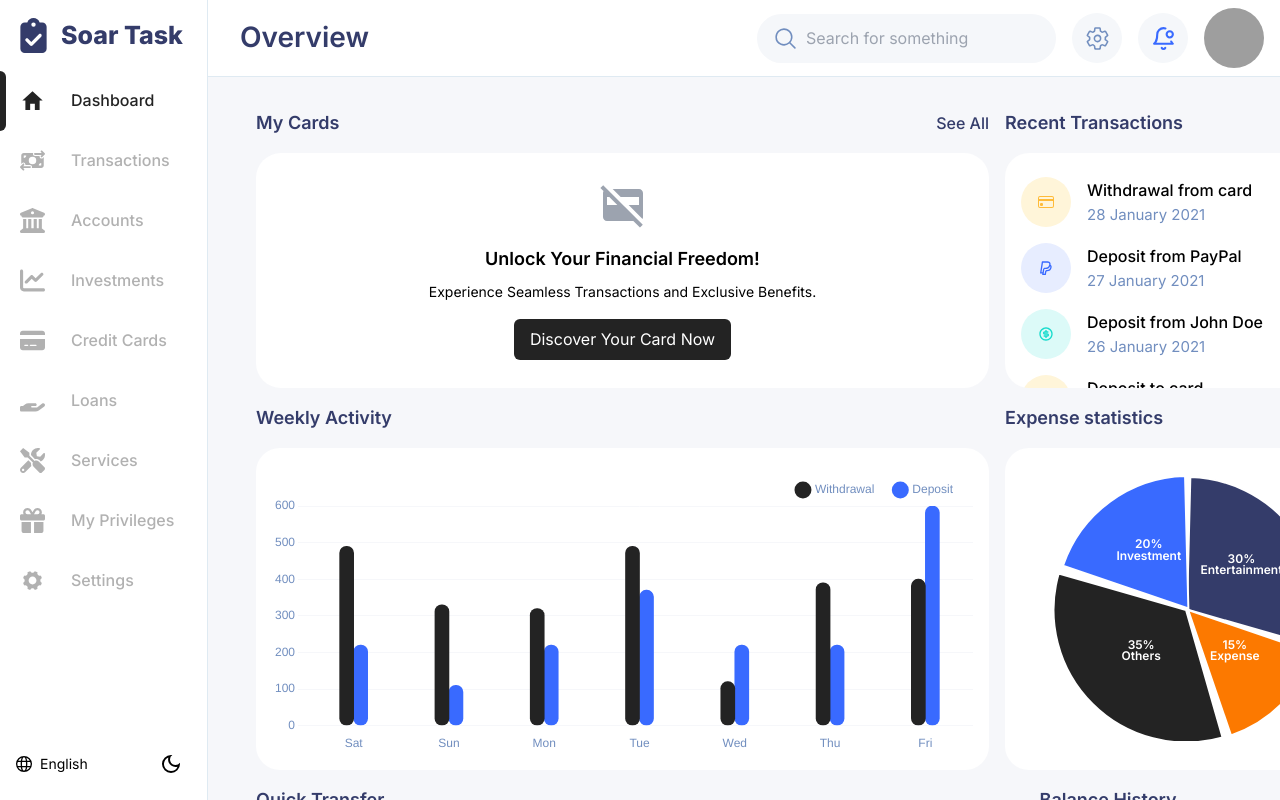
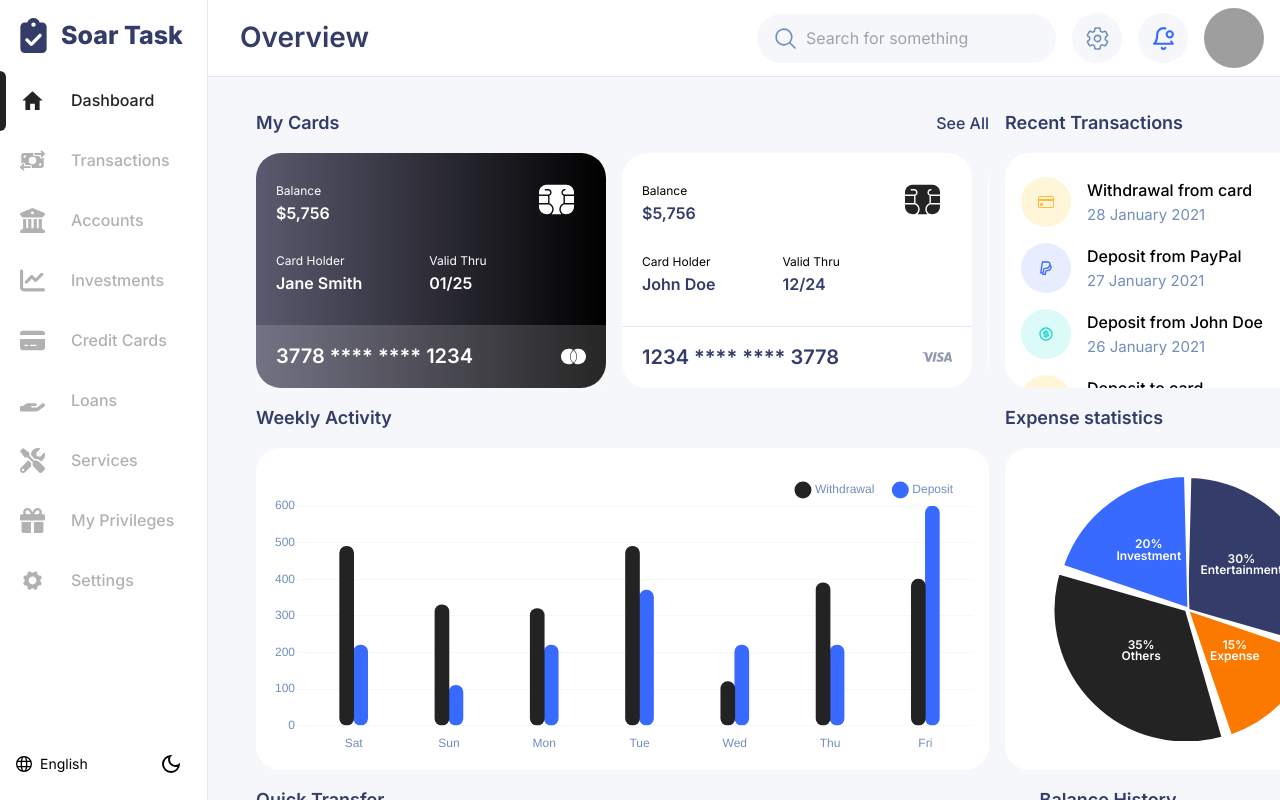
Before and after one commit to mubashir-irfan/soar_assessment_poc, a React (Create React App) app: page / in a window 1280 px wide. Built offline with nearby package versions, Linux system fonts and the light colour scheme; grey boxes are pictures that could not be loaded.

Commit message:
transactions list empty view
Signed-off-by: Muhammad Mubashir Irfan <mubashir.irfan37@gmail.com>

```diff
--- a/src/Dashboard/Dashboard.tsx
+++ b/src/Dashboard/Dashboard.tsx
@@ -1,12 +1,12 @@
 import { useEffect, useState } from 'react';
-import { useTranslation } from 'react-i18next';
+import { Trans, useTranslation } from 'react-i18next';
 import { Card, CardChip, SlicedPieChart, TextButton, TransactionEntry } from '../components';
 import { mockDataService } from '../services/mockData';
 import { BalanceHistory, BankingCard, Contact, ExpenseStatistic, Transaction, WeeklyActivity } from '../types';
 import BalanceHistoryChart from './BalanceHistoryChart';
 import QuickTransferWidget from './QuickTransferWidget';
 import WeeklyActivitBarChart from './WeeklyActivityBarChart';
-import { CardsEmpty, CardSkeleton } from '../components/skeletons';
+import { CardsEmpty, CardSkeleton, TransactionEntrySkeleton, TransactionsEmpty } from '../components/skeletons';
 
 function Dashboard() {
   const { t } = useTranslation();
@@ -16,23 +16,32 @@ function Dashboard() {
   const [isCardsLoading, setIsCardsLoading] = useState<boolean>(true);
 
   const [transactions, setTransactions] = useState<Transaction[]>([]);
+  const [isTransactionsLoading, setIsTransactionsLoading] = useState<boolean>(true);
+
   const [weeklyActivity, setWeeklyActivity] = useState<WeeklyActivity>();
   const [expenseStatistics, setExpenseStatistics] = useState<ExpenseStatistic[]>([]);
   const [contacts, setContacts] = useState<Contact[]>([]);
   const [balanceHistory, setBalanceHistory] = useState<BalanceHistory>();
 
+  // These all would be replaced by useGet wrapping React Query
   useEffect(() => {
     mockDataService.getBankingCards().then((cards: BankingCard[]) => {
       setCards(cards);
       setIsCardsLoading(false);
     });
-    mockDataService.getTransactions().then(setTransactions);
+
+    mockDataService.getTransactions().then((transactions: Transaction[]) => {
+      setTransactions(transactions);
+      setIsTransactionsLoading(false)
+    });
+
     mockDataService.getWeeklyActivity().then(setWeeklyActivity);
     mockDataService.getExpenseStatistics().then(setExpenseStatistics);
     mockDataService.getContacts().then(setContacts);
     mockDataService.getBalanceHistory().then(setBalanceHistory);
   }, []);
 
+  console.log('pre render', transactions)
   return (
     <div className="h-full grid grid-rows-[auto,auto,1fr] gap-4 p-4">
       {/* First row: Cards and Recent Transactions */}
@@ -44,7 +53,7 @@ function Dashboard() {
               <h2 className="text-lg text-soar font-semibold">{t('dashboard.myCards')}</h2>
               <TextButton ariaLabel={t('dashboard.seeAll')}>{t('dashboard.seeAll')}</TextButton>
             </div>
-            <div className="flex overflow-x-auto max-w-full no-scrollbar-h-[13.375rem] lg:h-[14.6875rem]">
+            <div className="flex overflow-x-auto max-w-full no-scrollbar-h-[13.375rem] lg:h-[14.6875rem] no-scrollbar">
               {!isCardsLoading ?
                 cards.length ?
                   cards.map((card, index) => (
@@ -60,8 +69,10 @@ function Dashboard() {
         {/* Recent Transactions Section */}
         <section className="">
           <h2 className="text-soar text-lg font-semibold">{t('dashboard.recentTransactions')}</h2>
-          <div className="mt-4 bg-white rounded-[1.5rem] p-4 max-h-[13.375rem] lg:max-h-[14.6875rem] overflow-y-auto no-scrollbar max-w-full">
-            {transactions.map((transaction, index) => (
+          <div className="mt-4 bg-white rounded-[1.5rem] p-4 h-[13.375rem] max-h-[13.375rem] lg:h-[14.6875rem] lg:max-h-[14.6875rem] overflow-y-auto no-scrollbar max-w-full">
+            {
+              !isTransactionsLoading ?
+                transactions.length ? transactions.map((transaction, index) => (
                   <TransactionEntry
                     key={index}
                     date={transaction.date}
@@ -69,7 +80,13 @@ function Dashboard() {
                     amount={transaction.amount}
                     type={transaction.type}
                   />
-            ))}
+                )) : <TransactionsEmpty />
+                :<div className='flex flex-col justify-between h-full'>
+                   <TransactionEntrySkeleton />
+                   <TransactionEntrySkeleton />
+                   <TransactionEntrySkeleton />
+                </div>
+            }
           </div>
         </section>
       </div>
--- a/src/components/Button.tsx
+++ b/src/components/Button.tsx
@@ -14,7 +14,7 @@ function Button({ label, onClick, type = 'button', disabled, className }: Button
       type={type}
       onClick={onClick}
       disabled={disabled}
-      className={`bg-active text-text-light py-2 px-12 rounded-lg font-medium transition-colors duration-200 ${
+      className={`bg-controls-primary text-text-light py-2 px-12 rounded-lg font-medium transition-colors duration-200 ${
         disabled ? 'opacity-50 cursor-not-allowed' : 'hover:bg-gray-800'
       } ${className}`}
     >
--- a/src/components/skeletons/CardsEmpty.tsx
+++ b/src/components/skeletons/CardsEmpty.tsx
@@ -10,7 +10,7 @@ function EmptyCard() {
       <MdCreditCardOff size={48} className="text-gray-400 mb-4" />
       <p className="text-lg font-semibold mb-2">{t('dashboard.emptyCards.unlockFinancialFreedom')}</p>
       <p className="text-sm mb-4">{t('dashboard.emptyCards.experienceSeamlessTransactions')}</p>
-      <Link to="/dashboard" className="bg-active text-white px-4 py-2 rounded-md hover:bg-soar-dark transition-colors">
+      <Link to="/dashboard" className="bg-controls-primary text-white px-4 py-2 rounded-md hover:bg-soar-dark transition-colors">
         {t('dashboard.emptyCards.discoverYourCard')}
       </Link>
     </div>
--- /dev/null
+++ b/src/components/skeletons/TransactionEntrySkeleton.tsx
@@ -0,0 +1,14 @@
+
+function TransactionEntrySkeleton() {
+  return (
+    <div className="flex items-center gap-4 py-1 animate-pulse">
+      <div className="w-[3.4375rem] h-[3.4375rem] sm:w-[3.125rem] sm:h-[3.125rem] rounded-full bg-gray-300 dark:bg-gray-600 flex items-center justify-center">
+        <div className="w-5 h-5 sm:w-7 sm:h-7 bg-gray-400 dark:bg-gray-500 rounded-full"></div>
+      </div>
+      <div className="ms-auto h-4 bg-gray-300 dark:bg-gray-600 rounded w-1/5"></div>
+      <div className="ms-auto h-4 bg-gray-300 dark:bg-gray-600 rounded w-1/5"></div>
+    </div>
+  );
+}
+
+export default TransactionEntrySkeleton;
--- /dev/null
+++ b/src/components/skeletons/TransactionsEmpty.tsx
@@ -0,0 +1,21 @@
+import React from 'react';
+import { useTranslation } from 'react-i18next';
+import { RiFileListLine } from 'react-icons/ri';
+import { Link } from 'react-router-dom';
+
+function TransactionsEmpty() {
+  const { t } = useTranslation();
+
+  return (
+    <div className="flex flex-col items-center justify-center px-4 py-2 rounded-[1rem] sm:rounded-[1.5625rem] bg-white text-secondary border border-border-light text-center">
+      <RiFileListLine size={48} className="text-gray-400 mb-4" />
+      <p className="text-lg font-medium mb-2">{t('dashboard.transactionsEmpty.noTransactions')}</p>
+      <p className="text-sm mb-4 text-text-secondary">{t('dashboard.transactionsEmpty.transactionsWillShowHere')}</p>
+      <Link to="/dashboard" className="bg-controls-primary text-white px-4 py-2 rounded-md hover:bg-soar-dark transition-colors">
+        {t('dashboard.transactionsEmpty.sendMoney')}
+      </Link>
+    </div>
+  );
+}
+
+export default TransactionsEmpty;
--- a/src/components/skeletons/index.ts
+++ b/src/components/skeletons/index.ts
@@ -1,2 +1,4 @@
 export {default as CardSkeleton} from './CardSkeleton'
 export {default as CardsEmpty} from './CardsEmpty';
+export {default as TransactionEntrySkeleton} from './TransactionEntrySkeleton';
+export {default as TransactionsEmpty} from './TransactionsEmpty';
--- a/src/design-system/index.js
+++ b/src/design-system/index.js
@@ -17,6 +17,9 @@ module.exports = {
       light: '#FFFFFF',
       dark: '#232323',
       error: '#EF4444',
+    },
+    controls: {
+      primary: '#232323'
     },
     border: {
       light: '#DFEAF2',
--- a/src/i18n/ar.json
+++ b/src/i18n/ar.json
@@ -22,6 +22,11 @@
       "experienceSeamlessTransactions": "استمتع بمعاملات سلسة ومزايا حصرية.",
       "discoverYourCard": "اكتشف بطاقتك الآن",
       "cardsWillShowHere": "عند حصولك على بطاقة نشطة، ستظهر هنا."
+    },
+    "transactionsEmpty": {
+      "noTransactions": "لا توجد معاملات بعد!",
+      "transactionsWillShowHere": "سيتم عرض أحدث معاملاتك هنا.",
+      "sendMoney": "أرسل الأموال الآن"
     }
   },
   "card": {
--- a/src/i18n/en.json
+++ b/src/i18n/en.json
@@ -22,6 +22,11 @@
       "experienceSeamlessTransactions": "Experience Seamless Transactions and Exclusive Benefits.",
       "discoverYourCard": "Discover Your Card Now",
       "cardsWillShowHere": "Get you have an active card, it will show here."
+    },
+    "transactionsEmpty": {
+      "noTransactions": "No Transactions Yet!",
+      "transactionsWillShowHere": "Your latest transactions will list here.",
+      "sendMoney": "Send Money Now"
     }
   },
   "card": {
--- a/src/services/mockData.ts
+++ b/src/services/mockData.ts
@@ -10,33 +10,33 @@ import {
 let mockUserData: User = {
   id: 1,
   bankingCards: [
-    // {
-    //   cardNumber: '3778 **** **** 1234',
-    //   validThru: '01/25',
-    //   vendor: CardVendor.MASTERCARD,
-    //   balance: 5756,
-    //   cardHolder: 'Jane Smith',
-    //   logo: '/mastercard.svg',
-    //   type: SoarCardType.SOAR_PREMIUM,
-    // },
-    // {
-    //   cardNumber: '1234 **** **** 3778',
-    //   validThru: '12/24',
-    //   vendor: CardVendor.VISA,
-    //   balance: 5756,
-    //   cardHolder: 'John Doe',
-    //   logo: '/visa.svg',
-    //   type: SoarCardType.SOAR_STANDARD,
-    // },
-    // {
-    //   cardNumber: '1234 **** **** 3778',
-    //   validThru: '12/24',
-    //   vendor: CardVendor.VISA,
-    //   balance: 5756,
-    //   cardHolder: 'John Doe',
-    //   logo: '/visa.svg',
-    //   type: SoarCardType.SOAR_STANDARD,
-    // },
+    {
+      cardNumber: '3778 **** **** 1234',
+      validThru: '01/25',
+      vendor: CardVendor.MASTERCARD,
+      balance: 5756,
+      cardHolder: 'Jane Smith',
+      logo: '/mastercard.svg',
+      type: SoarCardType.SOAR_PREMIUM,
+    },
+    {
+      cardNumber: '1234 **** **** 3778',
+      validThru: '12/24',
+      vendor: CardVendor.VISA,
+      balance: 5756,
+      cardHolder: 'John Doe',
+      logo: '/visa.svg',
+      type: SoarCardType.SOAR_STANDARD,
+    },
+    {
+      cardNumber: '1234 **** **** 3778',
+      validThru: '12/24',
+      vendor: CardVendor.VISA,
+      balance: 5756,
+      cardHolder: 'John Doe',
+      logo: '/visa.svg',
+      type: SoarCardType.SOAR_STANDARD,
+    },
   ],
   latestTransactions: [
     {
```
Lines whose indentation alone changed are shown as unchanged.
